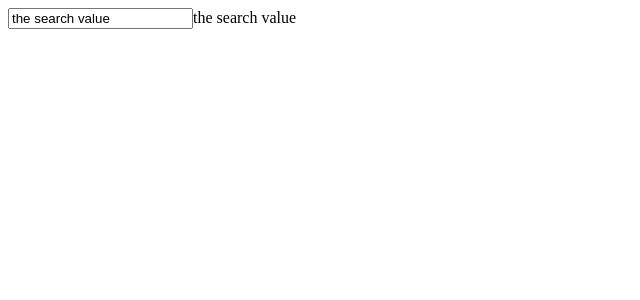
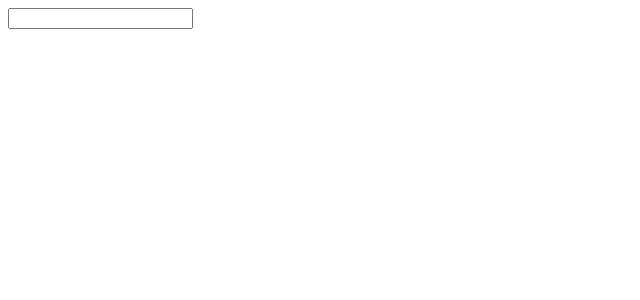
Before and after one commit to Mahsa-kf/ToDoList-React, a React (Create React App) app: page / in a window 1280 px wide. Shown: the top 300 px of the page, without its empty margins (0-640 px from the left). Built offline with nearby package versions, Linux system fonts and the light colour scheme.

Commit message:
Building a clear input button

```diff
--- a/src/Components/SearchBar/SearchBar.js
+++ b/src/Components/SearchBar/SearchBar.js
@@ -3,16 +3,22 @@ import "./SearchBar.css"
 
 
 const SearchBar = () => {
-    const [searchValue, setSearchValue] = useState("the search value")
+    const [searchValue, setSearchValue] = useState("")
 
     const handleInputChange = (event) => {
      setSearchValue(event.target.value)
     }
 
+    const handleClearClick = () => {
+        setSearchValue("")
+    }
+
+    const shouldDisplayButton = searchValue.length > 0
+
     return (
         <div>
             <input type="text" value={searchValue} onChange={handleInputChange} />
-            {searchValue}
+            {(shouldDisplayButton) && <button onClick={handleClearClick}>clear</button>}
         </div>
     )
 }
```
